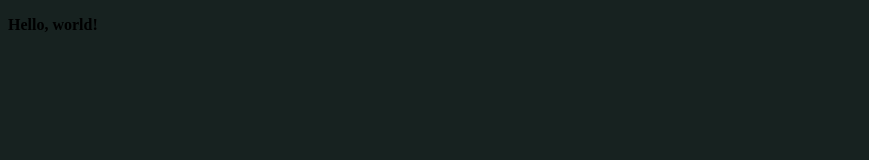
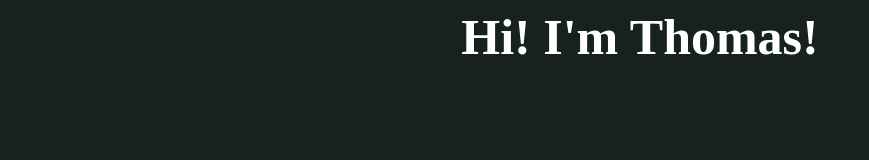
Before and after one commit to sometomfoolery/sometomfoolery.github.io, a plain HTML site: page index.html in a window 1280 px wide. Shown: the whole page, without its empty margins (0-869 px from the left). Drawn offline with Linux system fonts and the light colour scheme.

Commit message:
Added flamboyant title screen

```diff
--- a/index.html
+++ b/index.html
@@ -10,7 +10,11 @@
 
     <body>
 
-        <p>Hello, world!</p>
+        <div id="screen">
+            <div id="title">
+                Hi! I'm Thomas!
+            </div>
+        </div>
 
     </body>
 </html>
--- a/styles.css
+++ b/styles.css
@@ -2,6 +2,17 @@ body {
     background-color: #172220;
 }
 
-p {
+div#screen {
+    height: 100%;
+    width: 100%;
+    display: flex;
+    justify-content: center;
+}
+
+div#title {
+    color: white;
+    font-size: 50px;
     font-weight: bold;
+
+    align-items: center;
 }
```
